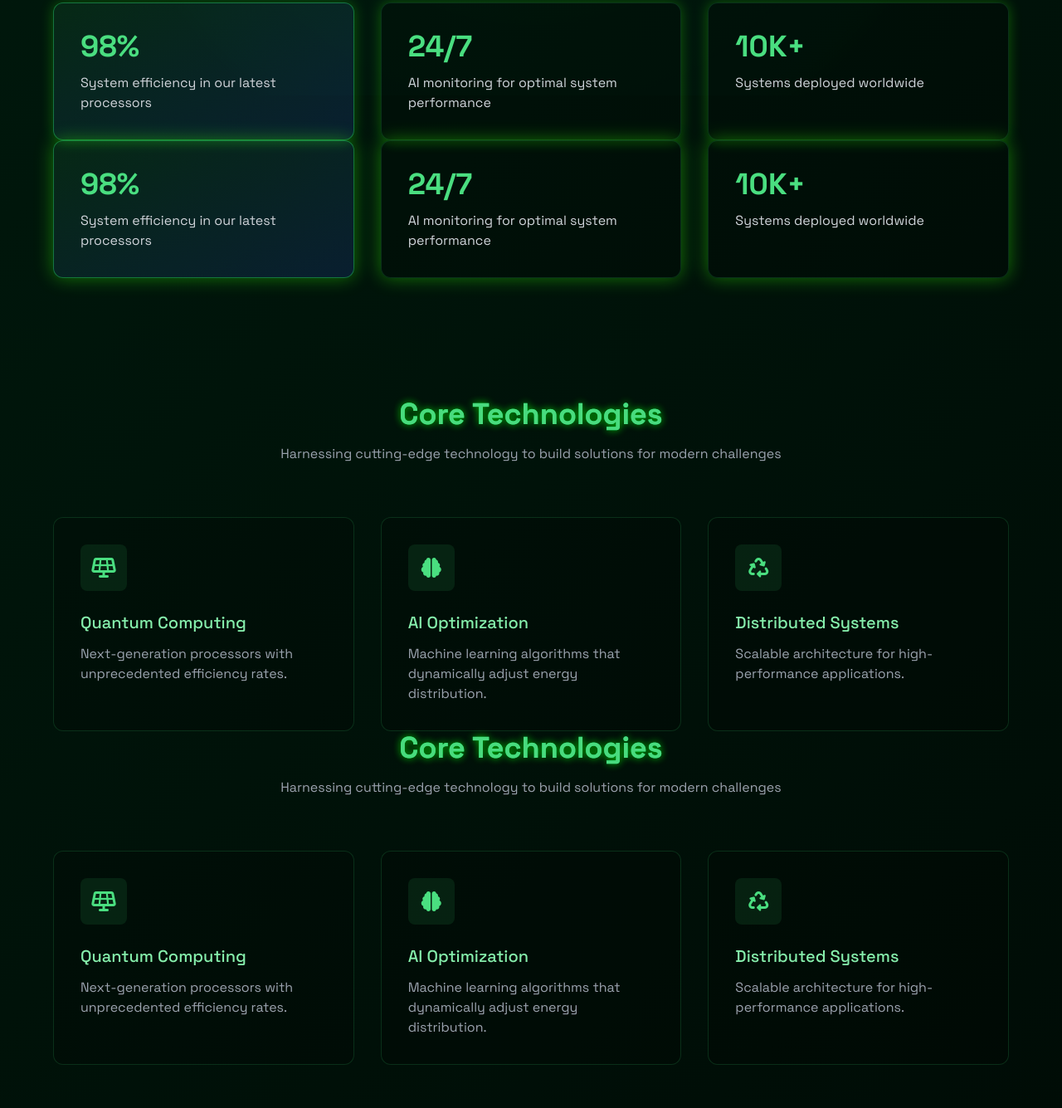
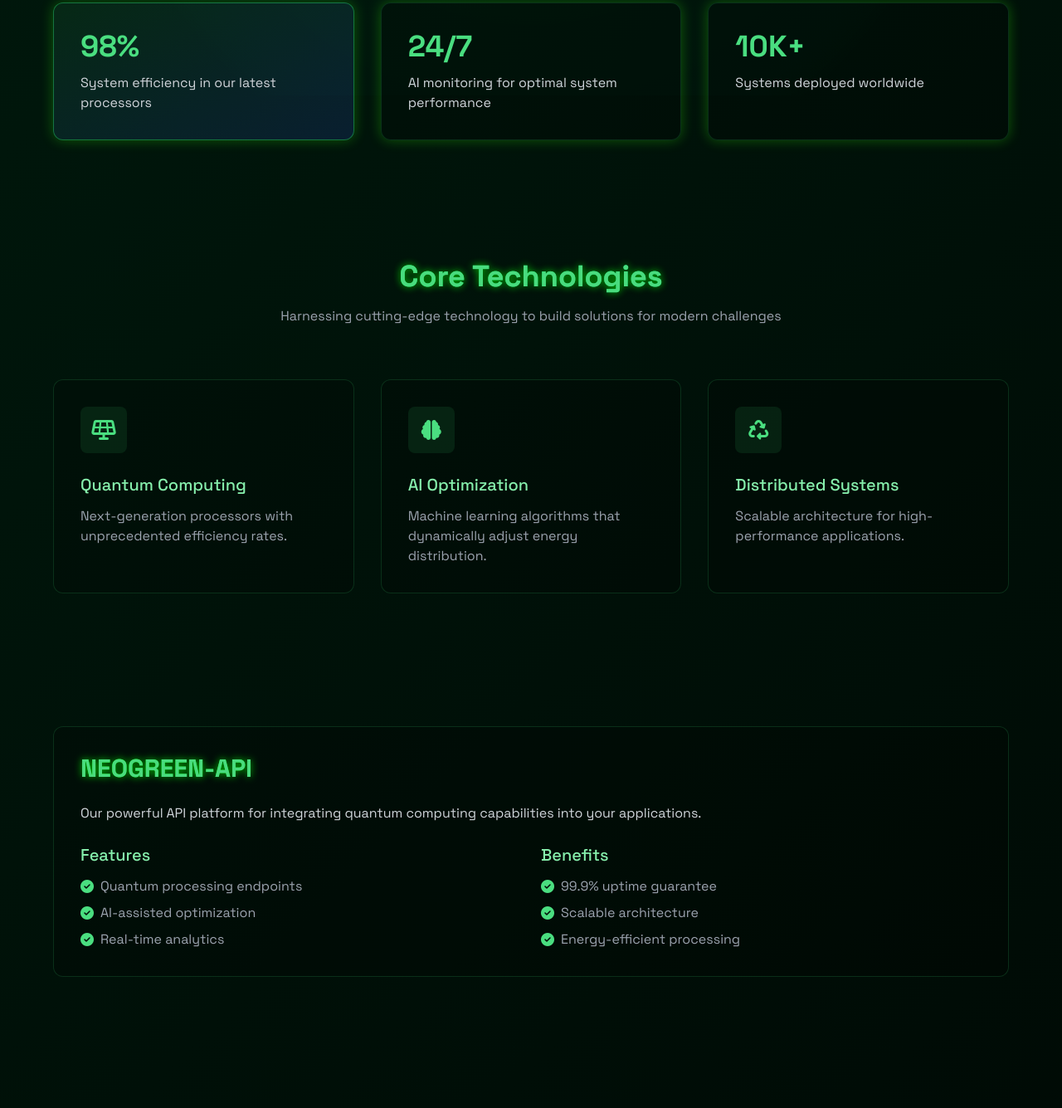
Before and after one commit to neogreen-llc/neogreen, a plain HTML site: page index.html in a window 1280 px wide. Shown: the part 685-2020 px from the top of the page at 83% size. Drawn offline with nearby package versions, Linux system fonts and the light colour scheme.

Commit message:
Update index.html

```diff
--- a/index.html
+++ b/index.html
@@ -496,20 +496,6 @@
                 <div class="text-gray-300">Systems deployed worldwide</div>
             </div>
         </div>
-        <div class="grid grid-cols-1 md:grid-cols-3 gap-8">
-            <div class="bg-gradient-to-br from-green-900/30 to-blue-900/30 backdrop-blur-sm p-8 rounded-xl border border-green-500/50 glow-box hover:glow-text-blue transition-all duration-500">
-                <div class="text-green-400 text-4xl font-bold mb-3">98%</div>
-                <div class="text-gray-300">System efficiency in our latest processors</div>
-            </div>
-            <div class="bg-black/20 backdrop-blur-sm p-8 rounded-xl border border-green-900/50 glow-box hover:glow-text transition-all duration-500">
-                <div class="text-green-400 text-4xl font-bold mb-3">24/7</div>
-                <div class="text-gray-300">AI monitoring for optimal system performance</div>
-            </div>
-            <div class="bg-black/20 backdrop-blur-sm p-8 rounded-xl border border-green-900/50 glow-box hover:glow-text transition-all duration-500">
-                <div class="text-green-400 text-4xl font-bold mb-3">10K+</div>
-                <div class="text-gray-300">Systems deployed worldwide</div>
-            </div>
-        </div>
     </section>
 
     <!-- Features Section -->
@@ -537,36 +523,6 @@
             </div>
 
             <div class="bg-black/20 backdrop-blur-sm p-8 rounded-xl border border-green-900/50 hover:border-green-500/50 transition-all duration-500 group" style="opacity: 0; animation: slideInFromRight 0.8s ease-out 1.4s forwards;">
-                <div class="w-14 h-14 bg-green-900/30 rounded-lg flex items-center justify-center mb-6 group-hover:bg-green-500/20 transition-all duration-500">
-                    <i class="fas fa-recycle text-green-400 text-2xl"></i>
-                </div>
-                <h3 class="text-xl font-medium text-green-300 mb-3">Distributed Systems</h3>
-                <p class="text-gray-400">Scalable architecture for high-performance applications.</p>
-            </div>
-        </div>
-        <div class="text-center mb-16">
-            <h2 class="text-3xl sm:text-4xl font-bold text-green-400 mb-4 glow-text">Core Technologies</h2>
-            <p class="text-gray-400 max-w-2xl mx-auto">Harnessing cutting-edge technology to build solutions for modern challenges</p>
-        </div>
-
-        <div class="grid grid-cols-1 md:grid-cols-2 lg:grid-cols-3 gap-8">
-            <div class="bg-black/20 backdrop-blur-sm p-8 rounded-xl border border-green-900/50 hover:border-green-500/50 transition-all duration-500 group">
-                <div class="w-14 h-14 bg-green-900/30 rounded-lg flex items-center justify-center mb-6 group-hover:bg-green-500/20 transition-all duration-500">
-                    <i class="fas fa-solar-panel text-green-400 text-2xl"></i>
-                </div>
-                <h3 class="text-xl font-medium text-green-300 mb-3">Quantum Computing</h3>
-                <p class="text-gray-400">Next-generation processors with unprecedented efficiency rates.</p>
-            </div>
-
-            <div class="bg-black/20 backdrop-blur-sm p-8 rounded-xl border border-green-900/50 hover:border-green-500/50 transition-all duration-500 group">
-                <div class="w-14 h-14 bg-green-900/30 rounded-lg flex items-center justify-center mb-6 group-hover:bg-green-500/20 transition-all duration-500">
-                    <i class="fas fa-brain text-green-400 text-2xl"></i>
-                </div>
-                <h3 class="text-xl font-medium text-green-300 mb-3">AI Optimization</h3>
-                <p class="text-gray-400">Machine learning algorithms that dynamically adjust energy distribution.</p>
-            </div>
-
-            <div class="bg-black/20 backdrop-blur-sm p-8 rounded-xl border border-green-900/50 hover:border-green-500/50 transition-all duration-500 group">
                 <div class="w-14 h-14 bg-green-900/30 rounded-lg flex items-center justify-center mb-6 group-hover:bg-green-500/20 transition-all duration-500">
                     <i class="fas fa-recycle text-green-400 text-2xl"></i>
                 </div>
```
